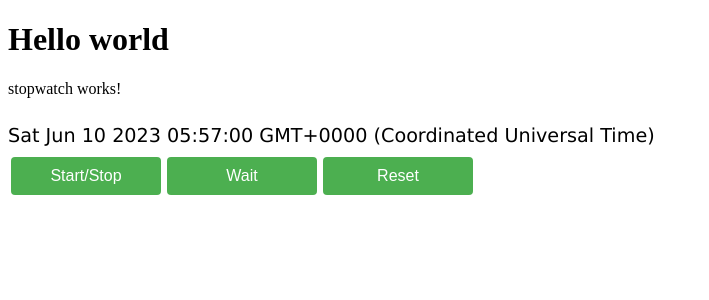
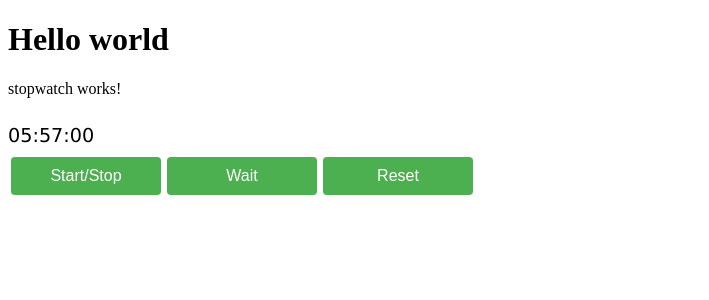
Before and after one commit to Yurii19/iteam-stopwatch-test, an Angular app: page / in a window 1280 px wide. Shown: the top 300 px of the page, without its empty margins (0-709 px from the left). Built offline with nearby package versions, Linux system fonts and the light colour scheme.

Commit message:
chore: added start method

```diff
--- a/src/app/stopwatch/stopwatch.component.html
+++ b/src/app/stopwatch/stopwatch.component.html
@@ -1,8 +1,8 @@
 <p>stopwatch works!</p>
 <div>
-    <span class="display">{{time}}</span>
+    <span class="display">{{time | date: 'hh:mm:ss'}}</span>
     <div class="controls">
-        <button class="control">Start/Stop</button>
+        <button class="control" (click)="start()">Start/Stop</button>
         <button class="control">Wait</button>
         <button class="control">Reset</button>
     </div>
--- a/src/app/stopwatch/stopwatch.component.ts
+++ b/src/app/stopwatch/stopwatch.component.ts
@@ -6,10 +6,12 @@ import { CommonModule } from '@angular/common';
   standalone: true,
   imports: [CommonModule],
   templateUrl: './stopwatch.component.html',
-  styleUrls: ['./stopwatch.component.css']
+  styleUrls: ['./stopwatch.component.css'],
 })
 export class StopwatchComponent {
+  time = new Date();
 
-  time = new Date;
-
+  start(): void {
+    this.time = new Date();
+  }
 }
```
